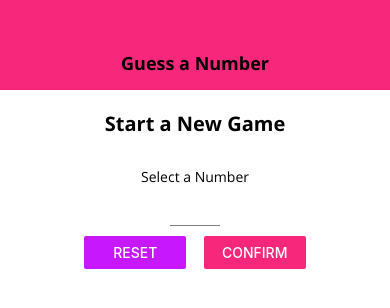
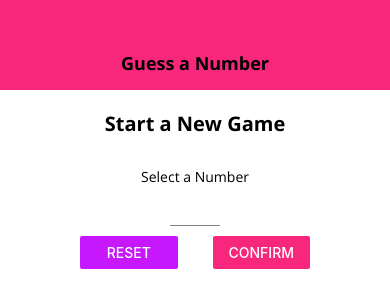
Before and after one commit to React-Native-Projects-Development/guess-a-number-app, a React Native app: screen / in a window 390 px wide. Shown: the top 308 px of the page. Built offline with nearby package versions, Linux system fonts and the light colour scheme.

Commit message:
Using dimentions to assign buttons width

```diff
--- a/screens/StartGameScreen.jsx
+++ b/screens/StartGameScreen.jsx
@@ -7,6 +7,7 @@ import {
   TouchableWithoutFeedback,
   Keyboard,
   Alert,
+  Dimensions,
 } from "react-native";
 import Card from "../components/Card";
 import Colors from "../constants/colors";
@@ -110,17 +111,21 @@ const styles = StyleSheet.create({
     marginVertical: 10,
   },
   inputContainer: {
-    width: 300,
-    maxWidth: "80%",
+    width: "80%",
+    // maxWidth: "80%",
+    maxWidth: "95%",
+    minWidth: 300,
     alignItems: "center",
   },
   buttonContainer: {
     flexDirection: "row",
     width: "100%",
-    justifyContent: "space-evenly",
+    justifyContent: "space-between",
+    paddingHorizontal: 15,
   },
   button: {
-    width: "40%",
+    // width: 100,
+    width: Dimensions.get("window").width / 4,
   },
   input: {
     width: 50,
```
